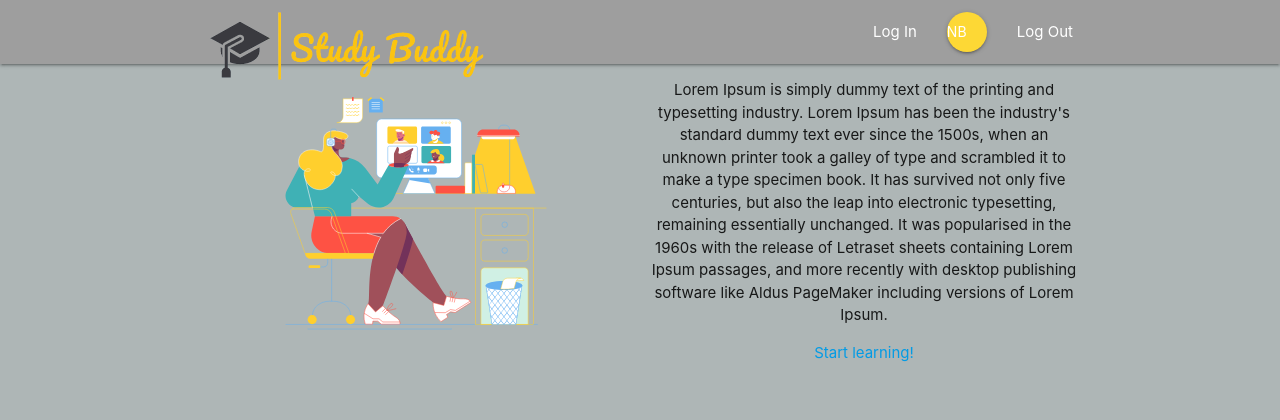
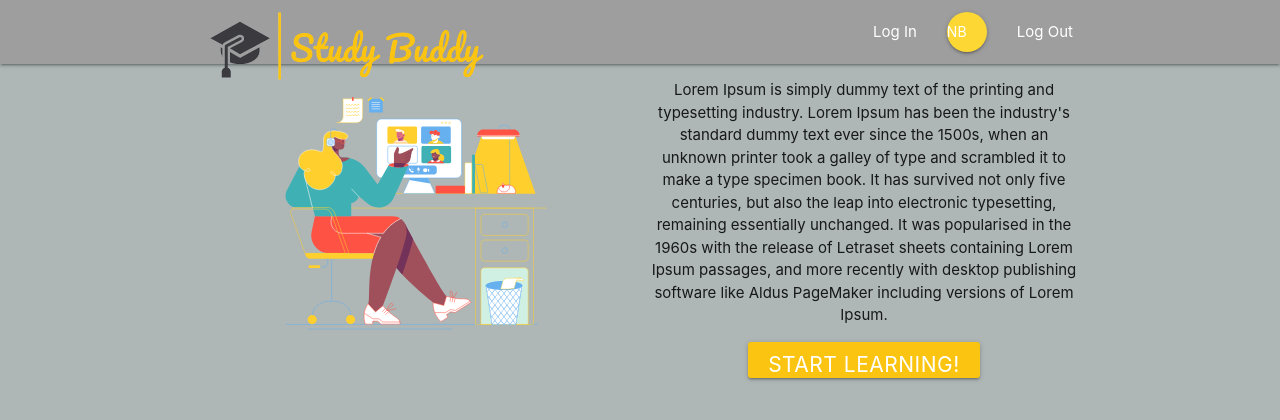
Before and after one commit to natalia-bolos/licenta_front, a React (Create React App) app: page / in a window 1280 px wide. Shown: the top 420 px of the page. Built offline with nearby package versions, Linux system fonts and the light colour scheme.

Commit message:
adaugare butoane

```diff
--- a/src/pages/Landing.jsx
+++ b/src/pages/Landing.jsx
@@ -20,7 +20,7 @@ class Landing extends React.Component{
                               1960s with the release of Letraset sheets containing Lorem Ipsum passages,
                               and more recently with desktop publishing software like Aldus PageMaker including
                               versions of Lorem Ipsum.</p>
-                        <Link to='start'>Start learning!</Link>
+                        <Link to='start' className="btn">Start learning!</Link>
                     </div>
                 </div>
             </div>)
--- a/src/user/MoreInfo.jsx
+++ b/src/user/MoreInfo.jsx
@@ -78,6 +78,7 @@ export default class Skills extends React.Component{
                     <TextField id="filled-basic" variant="filled" style={{margin:'5px'}}/>
                     <TextField id="filled-basic" variant="filled" style={{margin:'5px'}}/>
                 </div>
+                <p className="btn">Save Info</p>
 
 
             </div>
--- a/src/user/Profile.jsx
+++ b/src/user/Profile.jsx
@@ -33,6 +33,7 @@ export default class User extends React.Component {
         <PersonalInfo />
         <Skills />
         <UserPosts />
+        <MoreInfo />
       </div>
     )
   }
```
